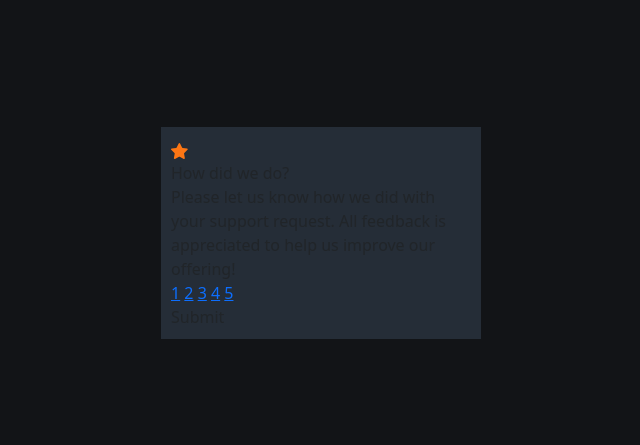
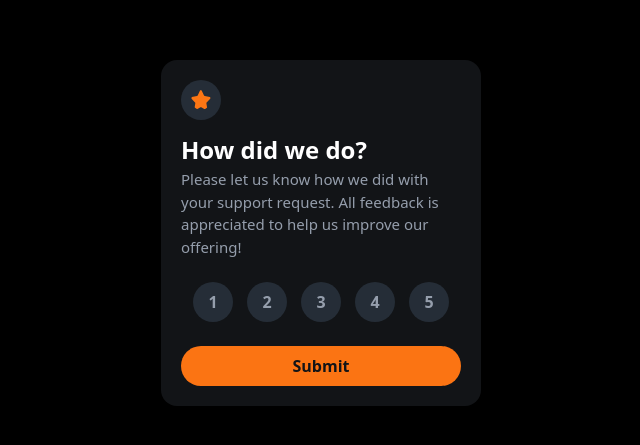
Before and after one commit to MohamedAfeef/rating-component, a plain HTML site: page index.html in a window 1280 px wide. Shown: the part 167-612 px from the top of the page, without its empty margins (319-959 px from the left). Drawn offline with nearby package versions, Linux system fonts and the light colour scheme.

Commit message:
designed frontend

```diff
--- a/index.html
+++ b/index.html
@@ -35,7 +35,7 @@
         <a href="">5</a>
       </div>
 
-      <div class="sumbmit-button">Submit</div>
+      <div class="submit-button">Submit</div>
     </div>
     <!-- Rating state start -->
 
--- a/style.css
+++ b/style.css
@@ -1,9 +1,76 @@
+*{
+    color: white;
+}
+
 .wrapper{
     height: 100vh;
-    background-color: hsl(216, 12%, 8%);
+    background-color: black;
 }
 
 .custom-card{
+    background-color: hsl(216, 12%, 8%);
+    padding: 20px;
+    border-radius: 16px;
+}
+
+/* logo */
+
+.logo{
+    margin-bottom: 12px;
+}
+
+.logo img{
     background-color: hsl(213, 19%, 18%);
+    border-radius: 50%;
+    width: 40px;
+    height: 40px;
     padding: 10px;
 }
+
+/* title */
+
+.title{
+    font-size: 24px;
+    font-weight: bold;
+}
+
+/* descrption */
+
+.description{
+    font-size: 15px;
+    color: hsl(217, 12%, 63%);
+}
+
+/* ratings */
+
+.rating-numbers{
+    display: flex;
+    justify-content: space-between;
+    width: 100%;
+    padding: 12px;
+    margin: 12px 0 12px 0;
+}
+
+.rating-numbers a{
+    color: hsl(217, 12%, 63%);
+    background-color: hsl(213, 19%, 18%);
+    width: 40px;
+    height: 40px;
+    border-radius: 50%;
+    display: flex;
+    align-items: center;
+    justify-content: center;
+    text-decoration: none;
+    font-weight: bold;
+}
+
+.submit-button{
+    background-color: hsl(25, 97%, 53%);
+    color: hsl(216, 12%, 8%);
+    font-weight: bold;
+    padding: 8px;
+    display: flex;
+    align-items: center;
+    justify-content: center;
+    border-radius: 32px;
+}
```
